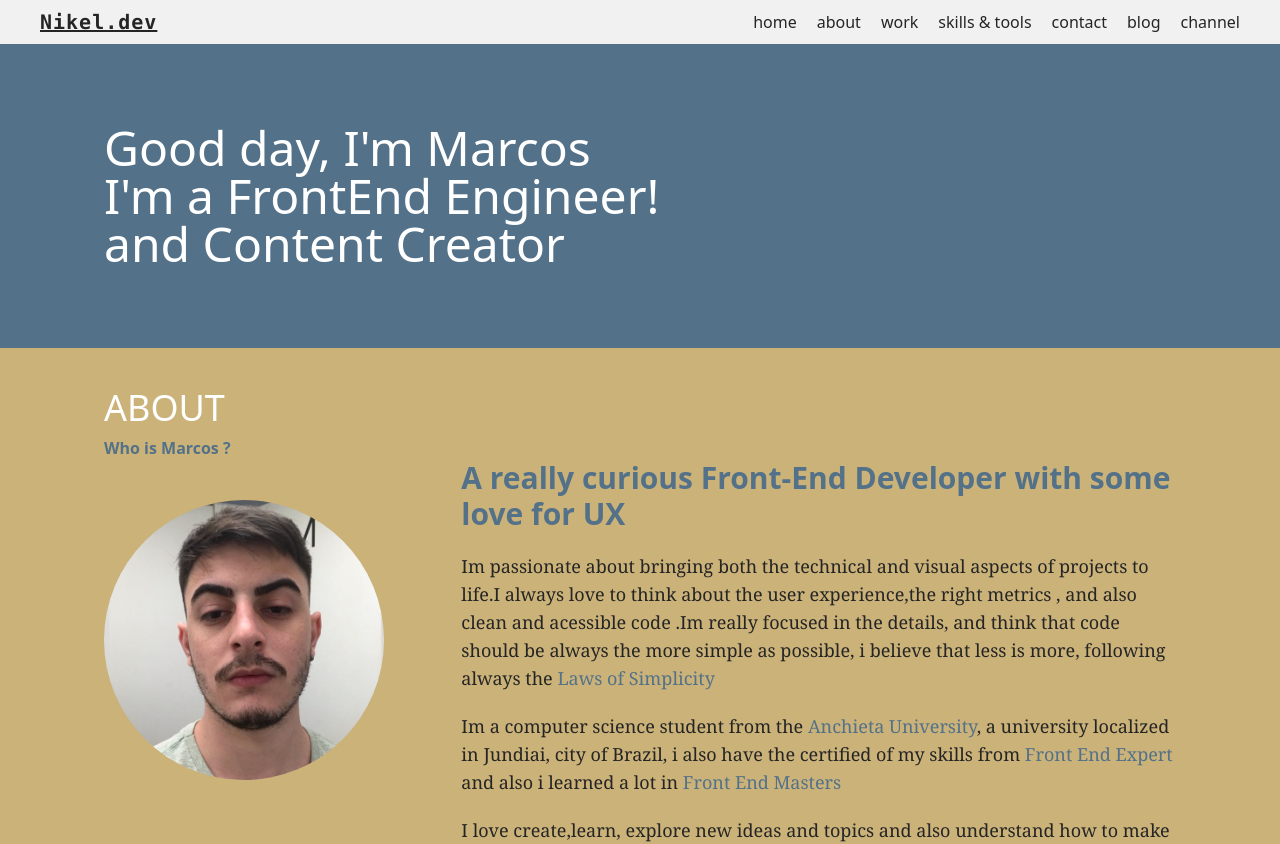
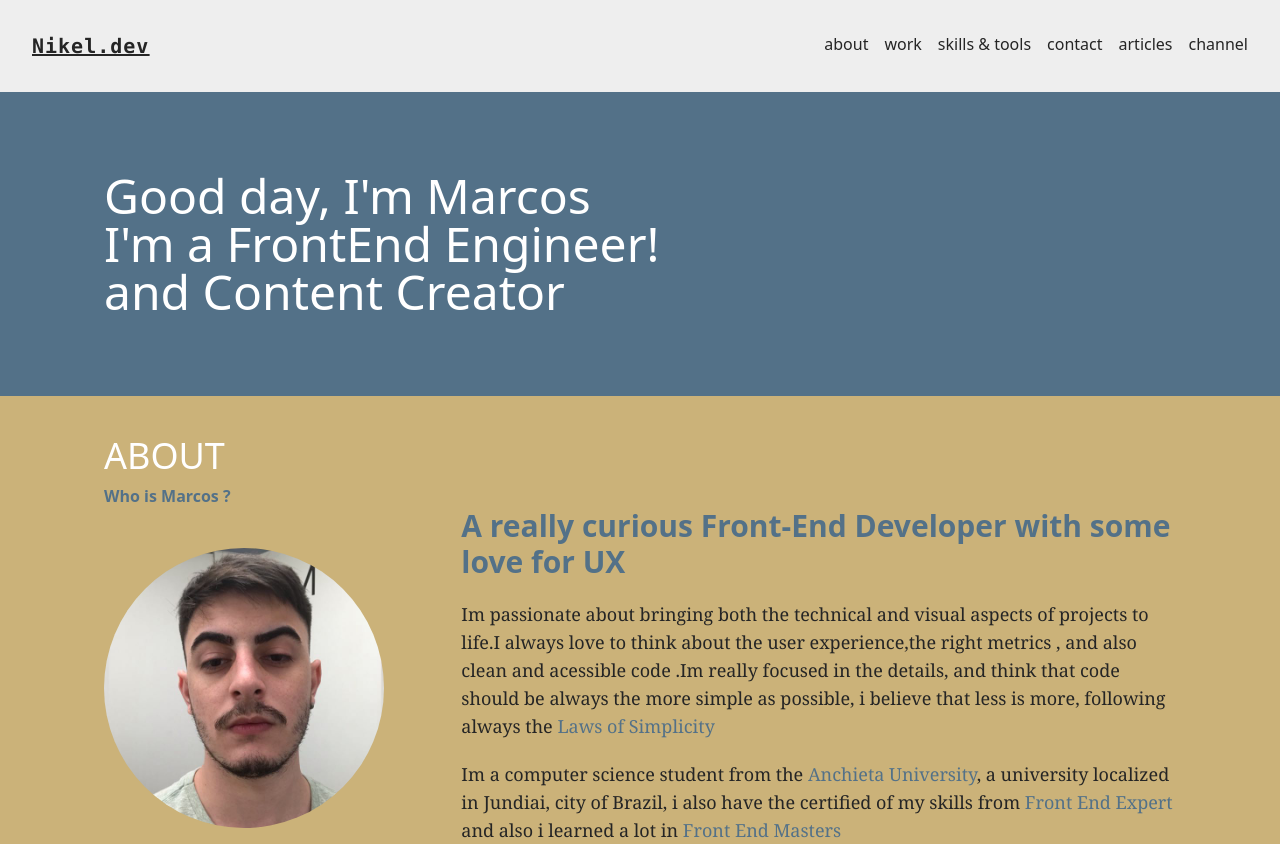
Before and after one commit to marcossnikel/marcosnikel.com, a Next.js app: page / in a window 1280 px wide. Shown: the top 844 px of the page. Built offline with nearby package versions, Linux system fonts and the light colour scheme.

Commit message:
making navbar an global component

```diff
--- a/src/app/layout.tsx
+++ b/src/app/layout.tsx
@@ -2,6 +2,7 @@ import "./globals.css";
 import Link from "next/link";
 import "@fortawesome/fontawesome-svg-core/styles.css";
 import { config } from "@fortawesome/fontawesome-svg-core";
+import Navbar from "@/components/navbar";
 config.autoAddCss = false;
 
 export const metadata = {
@@ -17,77 +18,7 @@ export default function RootLayout({
   return (
     <html lang="en">
       <body>
-        <header className="bg-gray bg-opacity-80">
-          <div className="mx-8">
-            <ul className="flex justify-between items-center p-2">
-              <Link href="/">
-                <h2 className="-tracking-tighter text-txcolor underline font-mono font-bold text-xl">
-                  Nikel.dev
-                </h2>
-              </Link>
-              <div>
-                <ul className="flex justify-between gap-5">
-                  <li>
-                    <Link
-                      className=" text-txcolor hover:underline hover:underline-offset-4"
-                      href="#home"
-                    >
-                      home
-                    </Link>
-                  </li>
-                  <li>
-                    <Link
-                      className=" text-txcolor hover:underline hover:underline-offset-4"
-                      href="#about"
-                    >
-                      about
-                    </Link>
-                  </li>
-                  <li>
-                    <Link
-                      className="text-txcolor hover:underline hover:underline-offset-4"
-                      href="#work"
-                    >
-                      work
-                    </Link>
-                  </li>
-                  <li>
-                    <Link
-                      className="text-txcolor hover:underline hover:underline-offset-4"
-                      href="#skills"
-                    >
-                      skills & tools
-                    </Link>
-                  </li>
-                  <li>
-                    <Link
-                      className="text-txcolor hover:underline hover:underline-offset-4"
-                      href="#contact"
-                    >
-                      contact
-                    </Link>
-                  </li>
-                  <li>
-                    <Link
-                      className="text-txcolor hover:underline hover:underline-offset-4"
-                      href="/blog"
-                    >
-                      blog
-                    </Link>
-                  </li>
-                  <li>
-                    <Link
-                      className="text-txcolor hover:underline hover:underline-offset-4"
-                      href="/channel"
-                    >
-                      channel
-                    </Link>
-                  </li>
-                </ul>
-              </div>
-            </ul>
-          </div>
-        </header>
+        <Navbar/>
         {children}
       </body>
     </html>
```
